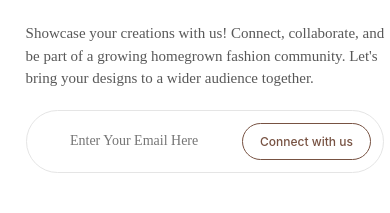
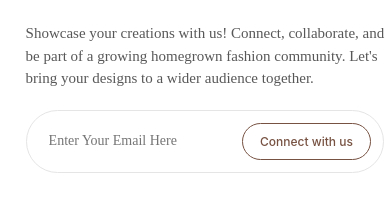
Before and after one commit to neeelpatell19/namunjii, a React (Vite) app: page /about-us in a window 390 px wide. Shown: the part 3520-3733 px from the top of the page. Built offline with nearby package versions, Linux system fonts and the light colour scheme; no server answers.

Commit message:
fixed responsive bugs

```diff
--- a/src/Components/PartnerUs/Partner.css
+++ b/src/Components/PartnerUs/Partner.css
@@ -194,7 +194,7 @@
 
     .input-field {
         width: 100%;
-        text-align: center;
+        text-align: start;
     }
 
     .partnerus-input-button button {
@@ -244,9 +244,8 @@
 /* Small Mobile - 360px */
 @media screen and (max-width: 360px) {
 
-    .partnerus-img{
-        padding: 2px;
-    }
+
+
     .partnerus-container {
         margin-top: 12px;
         gap: 12px;
```
